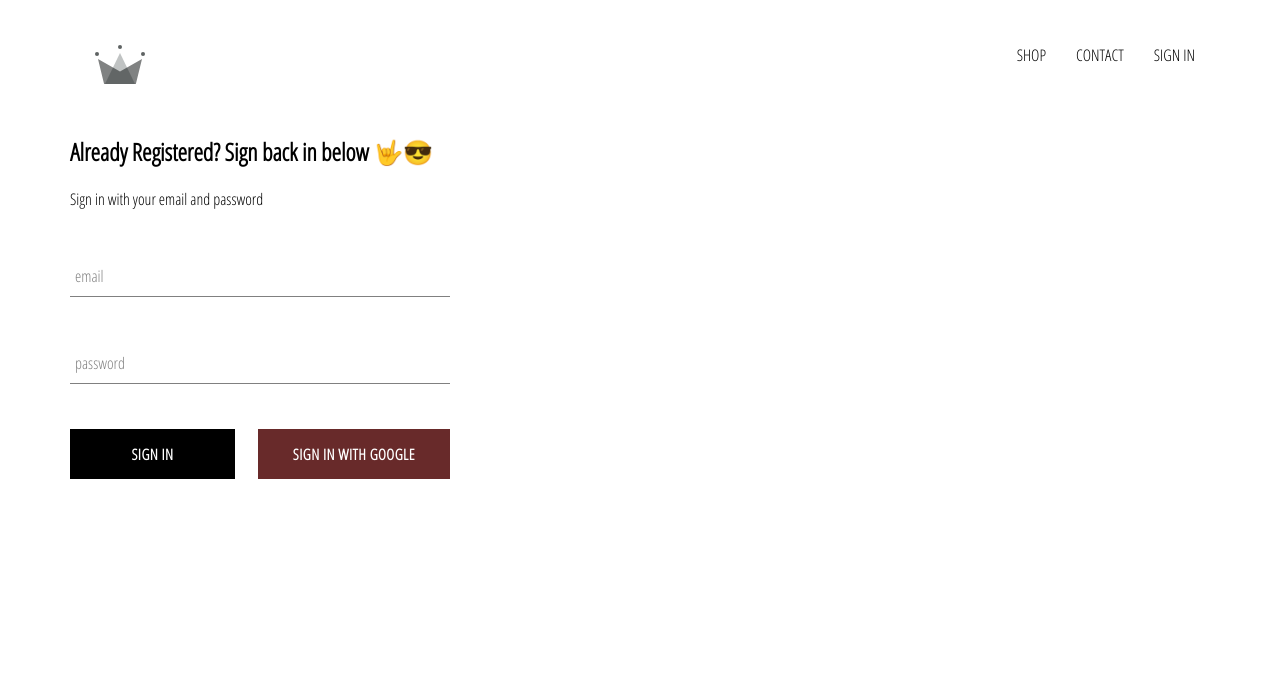
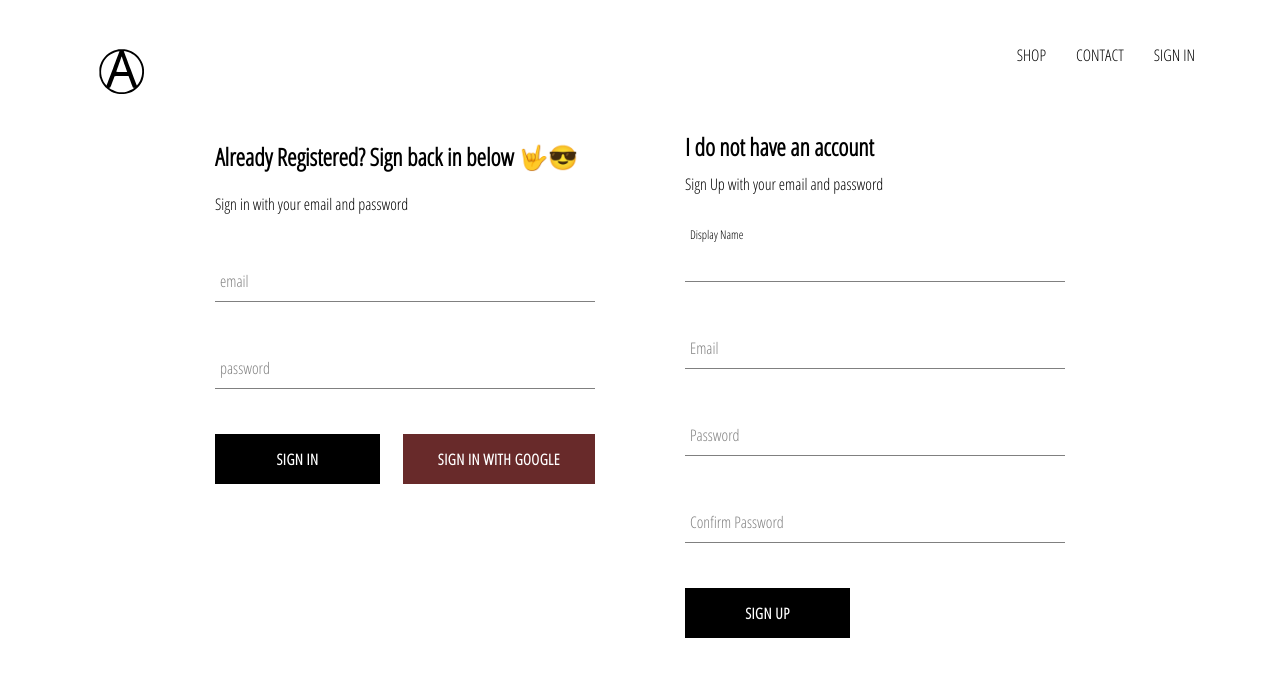
Before and after one commit to JohnMaturan97/Atomy_Online_Store, a React (Create React App) app: page /signin in a window 1280 px wide. Shown: the top 676 px of the page. Built offline with nearby package versions, Linux system fonts and the light colour scheme; no server answers.

Commit message:
Added more firebase functions and sign up form

```diff
--- a/src/App.js
+++ b/src/App.js
@@ -7,8 +7,7 @@
 import ShopPage from './pages/shop/shop.component';
 import SignInAndSignUpPage from './pages/sign-in-and-sign-up/sign-in-and-sign-up.component'
 import Header from './components/header/header.component'
-
-import { auth } from './firebase/firebase.utils';
+import { auth, createUserProfileDocument } from './firebase/firebase.utils';
 
 
 class App extends React.Component {
@@ -22,10 +21,23 @@
   unsubscribeFromAuth = null
 
   componentDidMount() {
-    this.unsubscribeFromAuth = auth.onAuthStateChanged(user => {
-      this.setState({ currentUser: user });
+    this.unsubscribeFromAuth = auth.onAuthStateChanged(async userAuth => {
+       if(userAuth) {
+         const userRef = await createUserProfileDocument (userAuth);
 
-      console.log(user);
+         userRef.onSnapshot(snapShot => {
+            this.setState({
+              currentUser: {
+                id: snapShot.id,
+                ...snapShot.data()
+              }
+            });
+
+            console.log(this.state);
+         });
+       }
+
+       this.setState({currentUser: userAuth});
     });
   }
 
--- /dev/null
+++ b/src/components/sign-up/sign-up.component.jsx
@@ -0,0 +1,102 @@
+import React from 'react';
+
+import FormInput from '../form-input/form-input.component';
+import CustomButton from '../custom-button/custom-button.component';
+
+import { auth, createUserProfileDocument } from '../../firebase/firebase.utils';
+
+import './sign-up.styles.scss';
+
+class SignUp extends React.Component {
+    constructor(){
+        super();
+
+        this.state = {
+            displayName: ' ',
+            email: '',
+            password: '',
+            confirmPassword: ''
+        }
+    }
+
+    handleSubmit = async event => {
+        event.preventDefault();
+
+        const { displayName, email, password, confirmPassword} = this.state;
+
+        if(password !== confirmPassword) {
+            alert("passwords don't match")
+            return;
+        }
+
+        try {
+            const { user } = await auth.createUserWithEmailAndPassword(email , password);
+
+            await createUserProfileDocument(user, {displayName});
+
+            this.setState({
+            displayName: ' ',
+            email: '',
+            password: '',
+            confirmPassword: ''
+            });
+
+        } catch (error) {
+            console.error(error);
+        }
+    };
+
+    handleChange = event => {
+        const { name, value } = event.target;
+
+        this.setState({ [name]: value });
+    }
+
+    render() {
+        const { displayName, email, password, confirmPassword} = this.state;
+        return (
+            <div className='sign-up'>
+                <h2 className='title'>I do not have an account</h2>
+                <span>Sign Up with your email and password</span>
+                <form className='sign-up-form' onSubmit={this.handleSubmit}>
+
+                    <FormInput
+                    type='text'
+                    name='displayName'
+                    value={displayName}
+                    onChange={this.handleChange}
+                    label='Display Name'
+                    required
+                    />
+                    <FormInput
+                    type='email'
+                    name='email'
+                    value={email}
+                    onChange={this.handleChange}
+                    label='Email'
+                    required
+                    />
+                    <FormInput
+                    type='password'
+                    name='password'
+                    value={password}
+                    onChange={this.handleChange}
+                    label='Password'
+                    required
+                    />
+                    <FormInput
+                    type='Password'
+                    name='confirmPassword'
+                    value={confirmPassword}
+                    onChange={this.handleChange}
+                    label='Confirm Password'
+                    required
+                    />
+                    <CustomButton type='submit'> SIGN UP</CustomButton>
+                </form>
+            </div>
+        )
+    }
+}
+
+export default SignUp;
--- /dev/null
+++ b/src/components/sign-up/sign-up.styles.scss
@@ -0,0 +1,9 @@
+.sign-up {
+    display: flex;
+    flex-direction: column;
+    width: 380px;
+
+    .title {
+      margin: 10px 0;
+    }
+  }
--- a/src/firebase/firebase.utils.js
+++ b/src/firebase/firebase.utils.js
@@ -13,6 +13,35 @@
     measurementId: "G-TGH5SCGT65"
   };
 
+  export const createUserProfileDocument = async (userAuth, additionalData) => {
+    if (!userAuth) return;
+
+    const userRef = firestore.doc(`users/${userAuth.uid}`);
+
+    const snapShot = await userRef.get();
+
+    if(!snapShot.exists) {
+      const { displayName, email} = userAuth;
+      const createAt = new Date();
+
+      try {
+        await userRef.set({
+          displayName,
+          email,
+          createAt,
+          ...additionalData
+        })
+      } catch (error) {
+        console.log('error creating user', error.message);
+      }
+    }
+
+     return userRef;
+  };
+
+
+
+
   firebase.initializeApp(config);
 
   export const auth = firebase.auth();
@@ -22,4 +51,5 @@
   provider.setCustomParameters({ prompt: 'select_account' })
   export const signInWithGoogle = () => auth.signInWithPopup(provider);
 
+
   export default firebase;
--- a/src/pages/sign-in-and-sign-up/sign-in-and-sign-out.styles.scss
+++ b/src/pages/sign-in-and-sign-up/sign-in-and-sign-out.styles.scss
@@ -0,0 +1,6 @@
+.sign-in-and-sign-up {
+    width: 850px;
+    display: flex;
+    justify-content: space-between;
+    margin: 30px auto;
+  }
--- a/src/pages/sign-in-and-sign-up/sign-in-and-sign-up.component.jsx
+++ b/src/pages/sign-in-and-sign-up/sign-in-and-sign-up.component.jsx
@@ -1,12 +1,14 @@
 import React from 'react';
 
-import SignIn from '../../components/sign-in/sign-in.component'
+import SignIn from '../../components/sign-in/sign-in.component';
+import SignUp from '../../components/sign-up/sign-up.component';
 
 import './sign-in-and-sign-out.styles.scss';
 
 const SignInAndSignUpPage = () => (
     <div className='sign-in-and-sign-up'>
       <SignIn />
+      <SignUp />
     </div>
   );
 
```
Also changed, not shown: public/manifest.json, src/assets/atomylogo.svg, src/assets/atomylogo1.svg (added).
